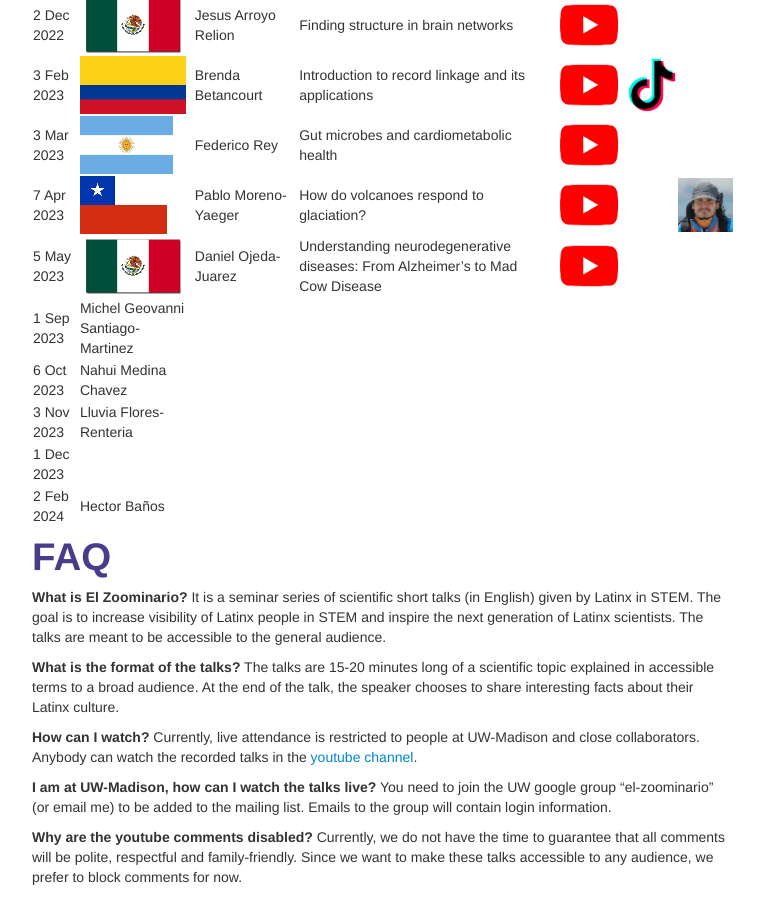
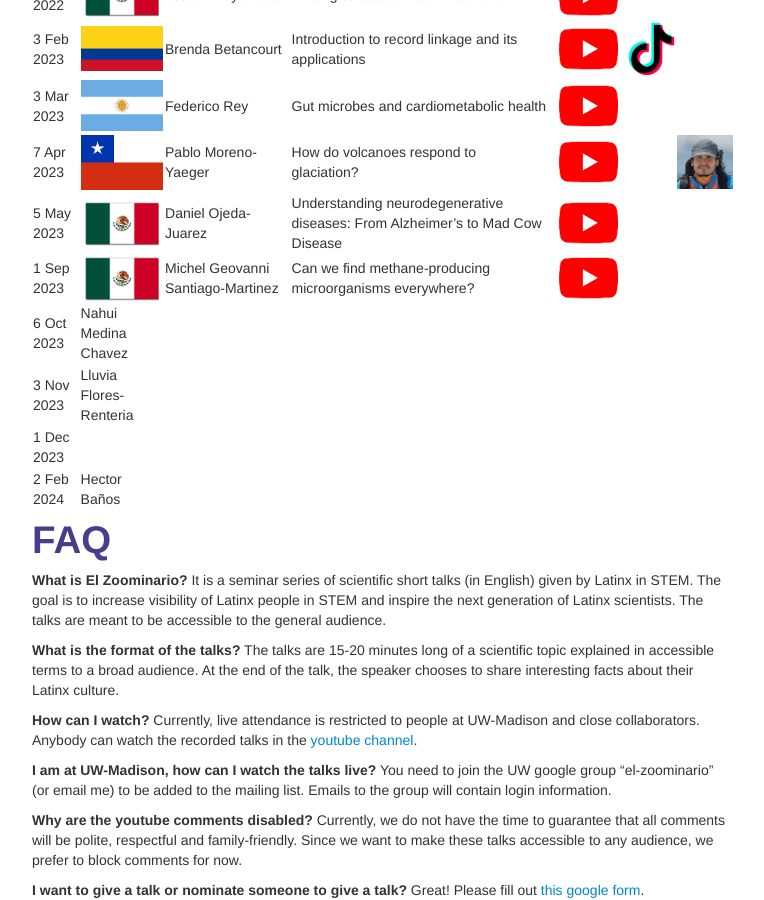
Before and after one commit to solislemuslab/solislemuslab.github.io, a Jekyll site: the page built from pages/zoominario.md, in a window 1280 px wide and 900 px high, scrolled down 2240 px. Shown: the whole window, without its empty margins (258-1022 px from the left). Built offline with Jekyll 4.4.1, drawn with Linux system fonts in a browser that asks for light colours.

Commit message:
updated zoominario

```diff
--- a/pages/zoominario.md
+++ b/pages/zoominario.md
@@ -55,7 +55,7 @@
 | 3 Mar 2023 | ![](../assets/pics/flags/argentina.png) | Federico Rey | Gut microbes and cardiometabolic health | [![youtube (653k)](icons16/youtube.png)](https://youtu.be/4huIZPpLrpY)
 | 7 Apr 2023 | ![](../assets/pics/flags/chile.png) | Pablo Moreno-Yaeger | How do volcanoes respond to glaciation? | [![youtube (653k)](icons16/youtube.png)](https://youtu.be/bMQfIN6DXvw) | | [![tiktok (653k)](icons16/pablo.png)](https://www.tiktok.com/@latinxinstem/video/7219446404513598766?is_from_webapp=1&sender_device=pc&web_id=7198957279043405354) |
 | 5 May 2023 | ![](../assets/pics/flags/mexico.png) | Daniel Ojeda-Juarez | Understanding neurodegenerative diseases: From Alzheimer's to Mad Cow Disease | [![youtube (653k)](icons16/youtube.png)](https://youtu.be/bMQfIN6DXvw) | | |
-| 1 Sep 2023 | Michel Geovanni Santiago-Martinez | |
+| 1 Sep 2023 | ![](../assets/pics/flags/mexico.png) | Michel Geovanni Santiago-Martinez | Can we find methane-producing microorganisms everywhere? | [![youtube (653k)](icons16/youtube.png)](https://youtu.be/Rf0BrgU1KCc) | | |
 | 6 Oct 2023 | Nahui Medina Chavez| |
 | 3 Nov 2023 | Lluvia Flores-Renteria | |
 | 1 Dec 2023 |  | |
```
